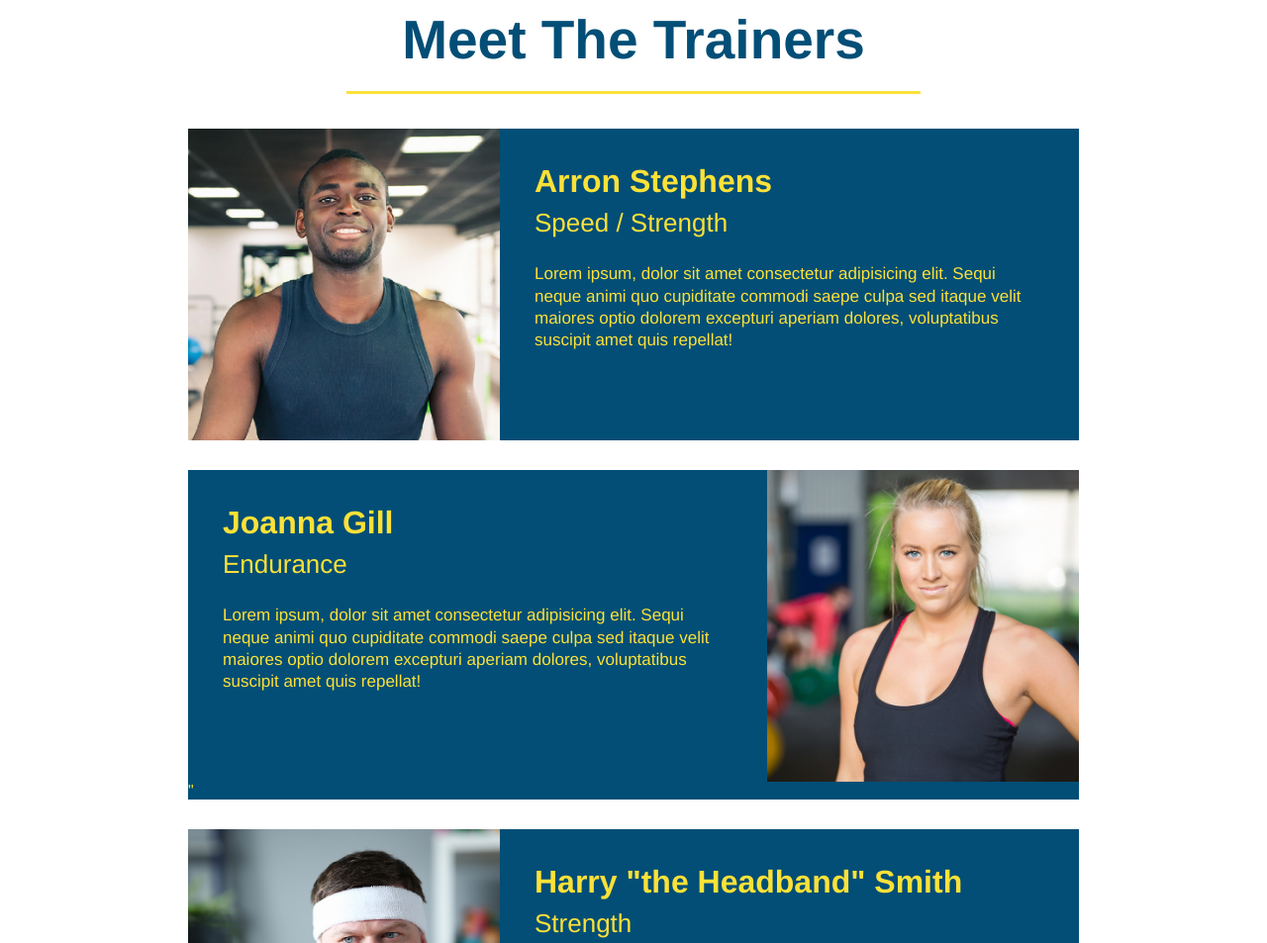
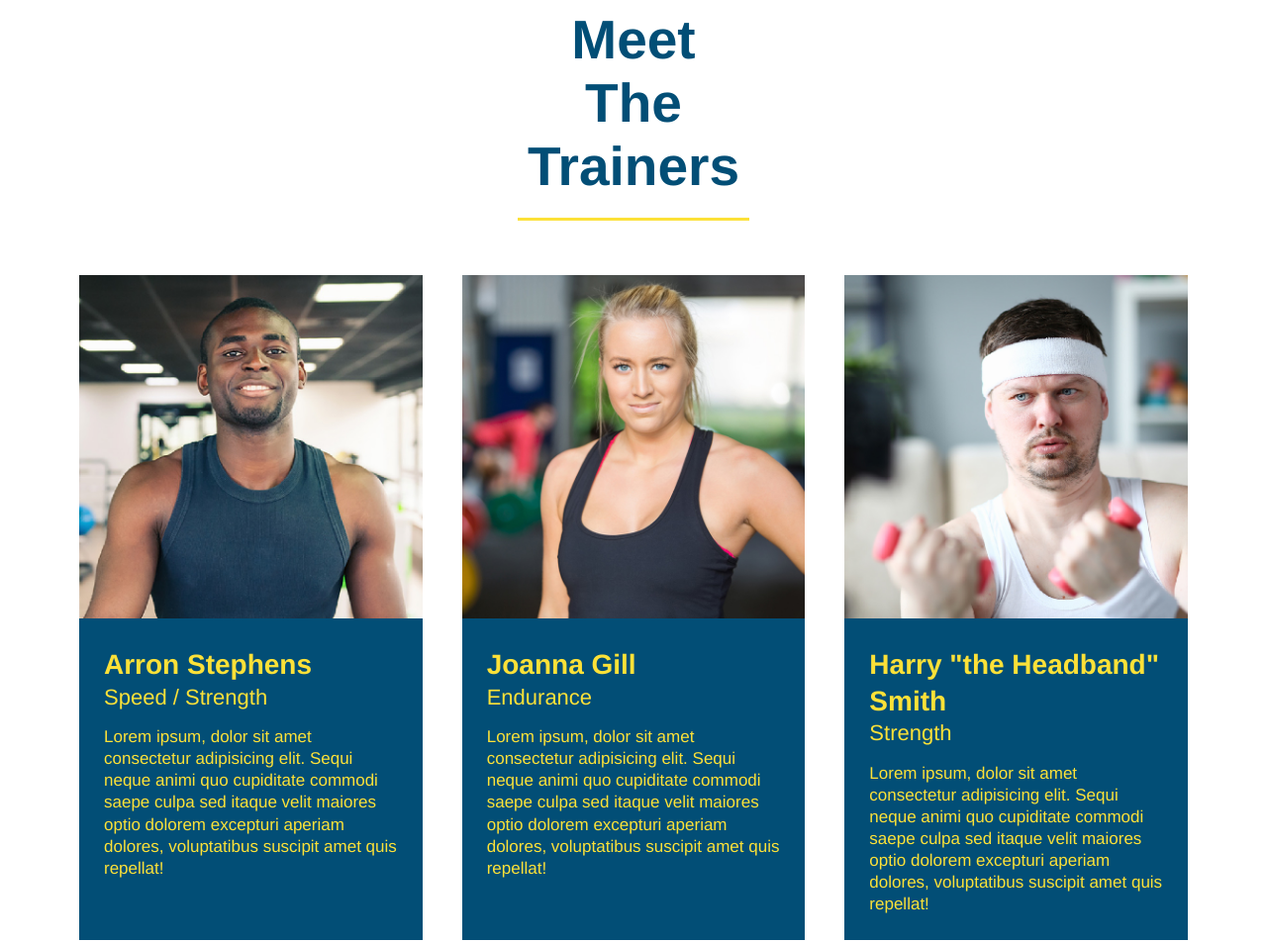
Before and after one commit to XxElijahMxX/run-buddy, a plain HTML site: page index.html in a window 1280 px wide. Shown: the part 3160-4113 px from the top of the page at 99% size. Drawn offline with Linux system fonts and the light colour scheme.

Commit message:
add flexbox to the trainers

```diff
--- a/assets/css/style.css
+++ b/assets/css/style.css
@@ -208,22 +208,24 @@ section {
     max-width: 100%;
   }
 .trainers {
+    width: 100%;
+    margin: 0 auto;
+    display: flex;
+    flex-wrap: wrap;
+    justify-content: space-around;
 }
 .trainer {
-    width: 900px;
-    margin: 0 auto 30px auto;
+    margin: 20px;
     background: #024e76;
     color: #fce138;
-    overflow: auto;
+    flex: 1;
 }
 .trainer img {
-    width: 35%;
-    float: left;
+    width: 100%;
 }
 .trainer-bio {
-    padding:35px;
-    float: left;
-    width: 65%;
+    padding:25px;
+    line-height: 1.3;
 }
 .text-left {
     text-align: left;
@@ -232,17 +234,15 @@ section {
     text-align: right;
 }
 .trainer-bio h3 {
-    font-size: 32px;
-    margin-bottom: 8px;
+    font-size: 28px;
 }
 .trainer-bio h4 {
     font-weight: lighter;
-    font-size: 26px;
-    margin-bottom: 25px;
+    font-size: 22px;
+    margin-bottom: 15px;
 }
 .trainer-bio p {
     font-size: 17px;
-    line-height: 1.3;
 }
 /* REACH OUT STYLES START */
 .contact {
--- a/index.html
+++ b/index.html
@@ -140,14 +140,18 @@
 
     <!-- "meet the trainers" section -->
     <section id="your-trainers" class="trainers">
-      <div class="flex-row"></div>
+      <div class="flex-row">
       <h2 class="section-title primary-border">
-        Meet The Trainers</h2>
+        Meet The Trainers
+      </h2>
+      </div>
+
+      <div class="trainers">
         <article class="trainer">
           <img src="./assets/images/trainer-1.jpg" alt="Arron Stephens in his workout clothes, ready to pump iron" />
-          <div class="trainer-bio text left">
-            <h3>Arron Stephens</h3>
-            <h4>Speed / Strength</h4>
+          <div class="trainer-bio">
+            <h3 class="trainer-name"> Arron Stephens</h3>
+            <h4 class="trainer-role"> Speed / Strength</h4>
             <p>
               Lorem ipsum, dolor sit amet consectetur adipisicing elit. Sequi neque animi quo cupiditate commodi saepe culpa sed
               itaque velit maiores optio dolorem excepturi aperiam dolores, voluptatibus suscipit amet quis repellat!
@@ -156,22 +160,22 @@
         </article>
         <!--second trainer bio -->
         <article class="trainer">
-          <div class="trainer-bio text right">
-            <h3> Joanna Gill</h3>
-            <h4>Endurance</h4>
+          <img src="./assets/images/trainer-2.jpg" alt="Joanna Gill cooling off after a workout"/>
+          <div class="trainer-bio">
+            <h3 class="trainer-name"> Joanna Gill</h3>
+            <h4 class="trainer-role"> Endurance</h4>
             <p>
               Lorem ipsum, dolor sit amet consectetur adipisicing elit. Sequi neque animi quo cupiditate commodi saepe culpa sed
               itaque velit maiores optio dolorem excepturi aperiam dolores, voluptatibus suscipit amet quis repellat!
             </p>
           </div>
-          <img src="./assets/images/trainer-2.jpg" alt="Joanna Gill cooling off after a workout"/>"
         </article>
         <!-- thrid trainer bio -->
         <article class="trainer">
           <img src="./assets/images/trainer-3.jpg" alt="Harry Smith wearing a headband and lifting comically small pink weights"/>
-          <div class="trainer-bio text-left">
-            <h3>Harry "the Headband" Smith</h3>
-            <h4>Strength</h4>
+          <div class="trainer-bio">
+            <h3 class="trainer-name"> Harry "the Headband" Smith</h3>
+            <h4 class="trainer-role"> Strength</h4>
             <p>
               Lorem ipsum, dolor sit amet consectetur adipisicing elit. Sequi neque animi quo cupiditate commodi saepe culpa sed
               itaque velit maiores optio dolorem excepturi aperiam dolores, voluptatibus suscipit amet quis repellat!
```
